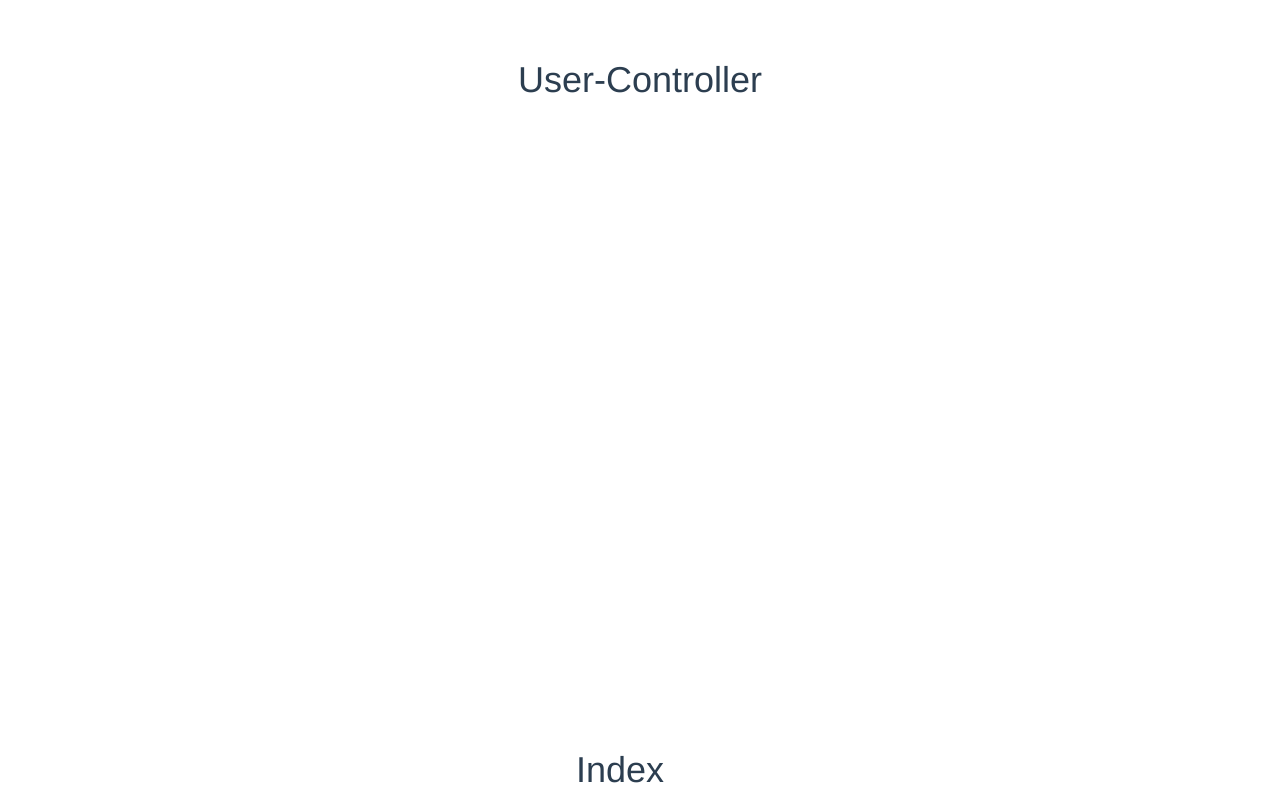
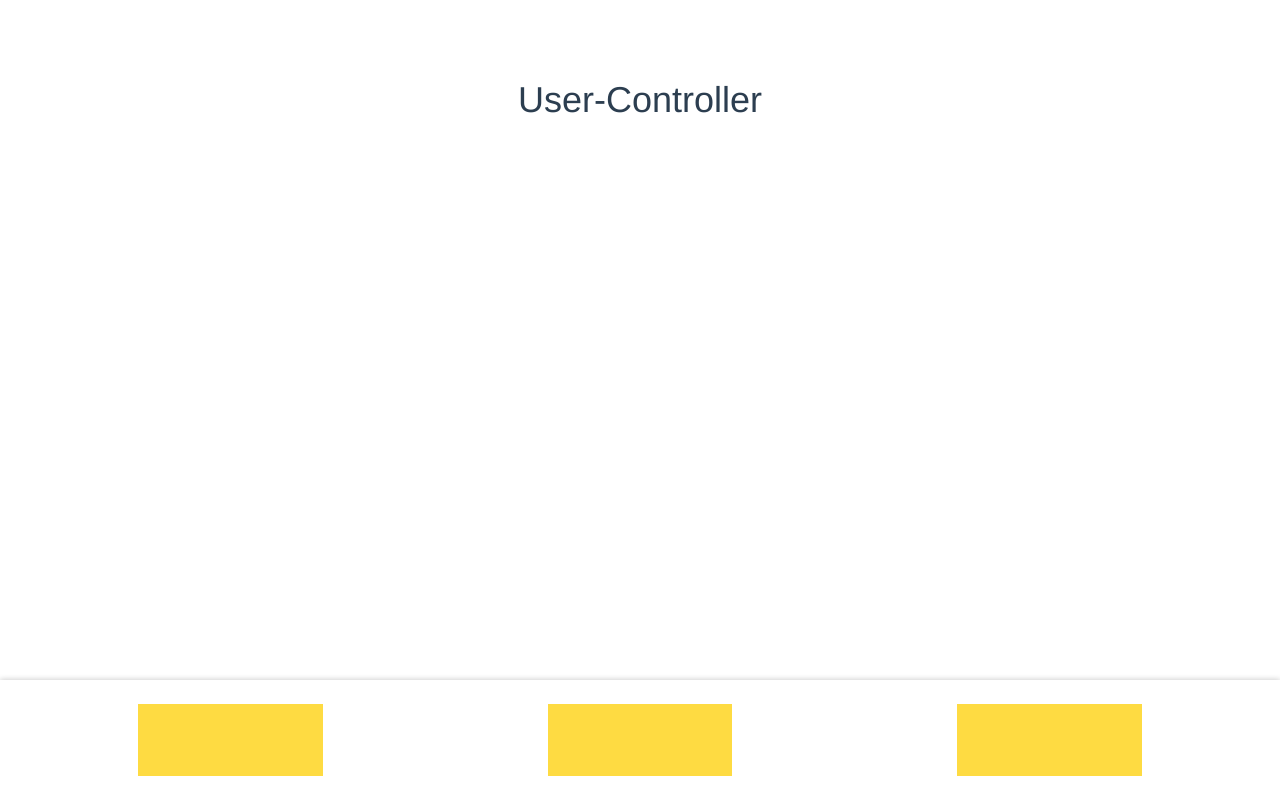
Before and after one commit to Phenanth/Hitokoto, a Vue app: page /#/user/controller in a window 1280 px wide. Built offline with nearby package versions, Linux system fonts and the light colour scheme.

Commit message:
Added some pages.(2)

```diff
--- a/src/components/home.vue
+++ b/src/components/home.vue
@@ -1,10 +1,71 @@
 <!DOCTYPE html>
 <template>
-	<div>
-		<h1>Home</h1>
+	<div class="home container-fluid">
+		<div class="row">
+			<div class="top">
+				<div class="trans">1</div>
+				<div class="triangle">
+					<div class="triangleLeft"></div>
+					<div class="triangleRight"></div>
+
+				</div>
+				<div class="dot">
+					<div class="dot1"></div>
+					<div class="dot2"></div>
+					<div class="dot3"></div>
+				</div>
+			</div>
+		</div>
 	</div>
 </template>
-<script>
-
-</script>
-<style></style>
+<script></script>
+<style>
+	.triangleLeft,.triangleRight{
+		width: 0;
+		height: 0;
+		border-width: 13px;
+		border-style: solid;
+		border-color: transparent #332B05  transparent transparent;
+	}
+	.triangleRight{
+		border-color: transparent transparent transparent #332B05;
+		float: right;
+	}
+	.top{
+		position: fixed;
+		display: flex;
+		flex-wrap: wrap;
+		align-content: space-between;
+		top:0px;
+		left: 0px;
+		background-color: #FEDB42;
+		width: 100%;
+		height: 20%;
+	}
+	.trans {
+		height: 10px;
+	}
+	.triangle{
+		display: flex;
+		justify-content: space-between;
+		align-items: center;
+		width: 100%;
+		flex-basis: 100%;
+	}
+	.dot {
+		flex-basis: 100%;
+		display: flex;
+		justify-content: center;
+	}
+	.dot1, .dot2, .dot3{
+		width: 10px;
+		height: 10px;
+		border-width: 1px;
+		border-style: solid;
+		border-color: black;
+		border-radius:5px;
+		margin-left: 1%;
+		margin-right: 2%;
+		margin-bottom: 2%;
+	}
+</style>
--- a/src/components/index.vue
+++ b/src/components/index.vue
@@ -1,15 +1,35 @@
 <!DOCTYPE html>
 <template>
-	<div>
-		<h1 class="footer">Index</h1>
+	<div class="index container-fluid">
+		<div class="row">
+			<div class="footer">
+				<div class="mainFunction"></div>
+				<div class="mainFunction"></div>
+					<div class="mainFunction"></div>
+				</div>
+		</div>
 		<router-view/>
 	</div>
 </template>
 <script></script>
 <style>
 .footer {
+	display: flex;
+	justify-content: space-around;
+	align-items: center;
 	position: fixed;
 	bottom: 0px;
-	left: 45%;
+	width: 100%;
+	height: 15%;
+	padding-left: 2%;
+	padding-right: 2%;
+	box-shadow:0px -1px 5px lightgray;
 }
+.mainFunction {
+	display: flex;
+	width: 15%;
+	height: 60%;
+	background-color: #FEDB42;
+}
+
 </style>
```
